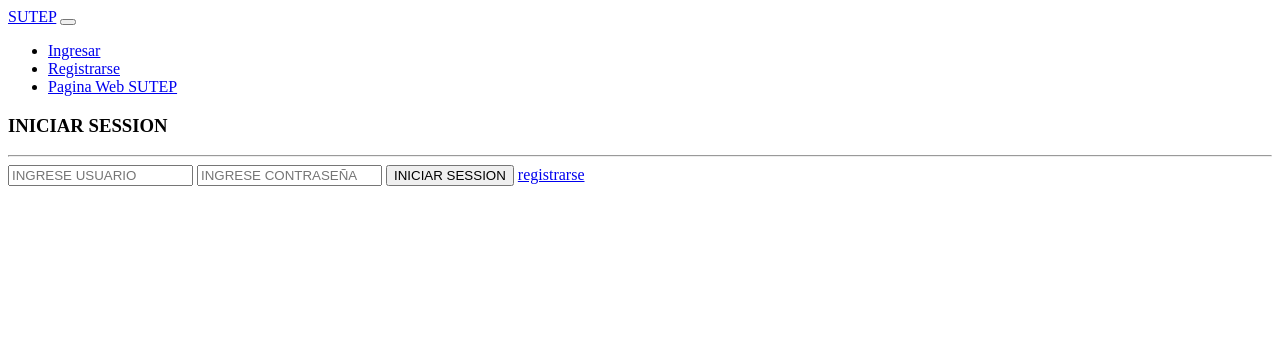
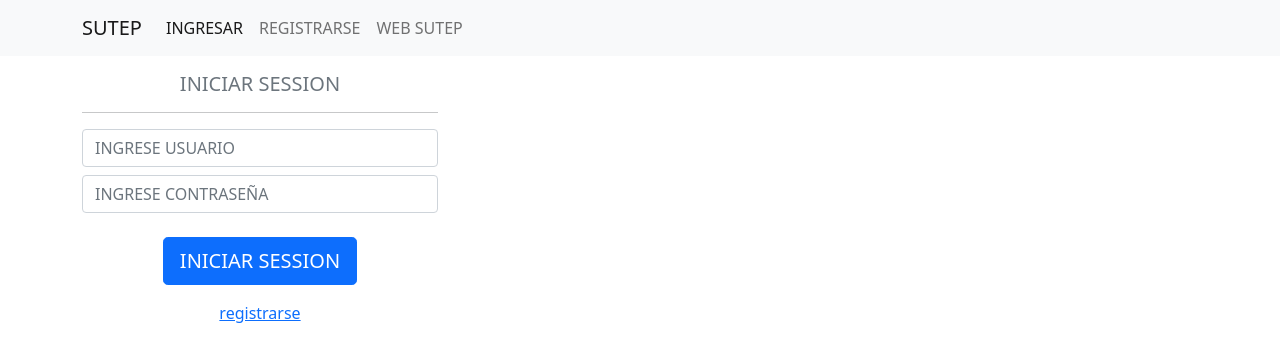
Before and after one commit to KevinQL/sutea2021-covid, a PHP site: template views/login.php in a window 1280 px wide. Shown: the top 362 px of the page. Run offline with PHP 8.4, Linux system fonts and the light colour scheme; the template is opened without the code that fills it, so the values that code supplies are empty.

Commit message:
...1 2 3

```diff
--- a/views/js/main.js
+++ b/views/js/main.js
@@ -110,11 +110,12 @@ function eval_loginUser(){
  *
  */
 function execute_loginUser(){
+    sweetModalMin('INICIANDO...!','top-start',900,'success')
     if(eval_loginUser()){
         let dataHTML = dataHTML_loginUser();
         let {txt_userv, txt_passwordv} = dataHTML.value;
         //let {txt_user, txt_password} = dataHTML.element;
-
+        console.log(txt_userv, txt_passwordv);
         fetchKev('POST',{
             id:'SESSION-USER',
             txt_userv,
--- a/views/login.php
+++ b/views/login.php
@@ -1,24 +1,25 @@
-<!DOCTYPE html>
-<html lang="es">
+<!doctype html>
+<html lang="en">
   <head>
+    <!-- Required meta tags -->
+    <meta charset="utf-8">
+    <meta name="viewport" content="width=device-width, initial-scale=1">
 
     <?php
         include_once("views/modules/cdnsheader.html");
     ?>
 
-    <title>INICIAR SESSION</title>
+    <title>LOGIN</title>
   </head>
   <body>
-
     <!-- NAVEGACION -->
     <?php
         include_once("views/modules/navegacion_inicio.html");
     ?>
 
-    <!-- contenido form-->
+    <!-- contenido form -->
     <div class="container my-3">
-       <div class="container">
-           <div class="row">
+        <div class="row text-center">
             <div class="col-md-4 form-group">
                  <h3 class="text-center lead text-muted">INICIAR SESSION</h3>
                  <hr>
@@ -26,12 +27,11 @@
                  <input type="password" id="txt_password" class="form-control text-uppercase my-2" placeholder="INGRESE CONTRASEÑA"
                  >
                  <input type="submit" class="btn btn-primary btn-lg btn-block my-3" value="INICIAR SESSION" onclick="execute_loginUser()">
-
+                 <br>
                  <a href="?pg=usuario_registro">registrarse</a>
              </div>
              <div class="col-md-3 text-center p-5 d-none cargando">
                  <i class="fas fa-spinner fa-pulse fa-3x"></i>
-                </div>
              </div>
          </div>
     </div>
--- a/views/modules/cdnsfooter.html
+++ b/views/modules/cdnsfooter.html
@@ -1,8 +1,13 @@
-
-    <!-- Optional JavaScript -->
-    <!-- jQuery first, then Popper.js, then Bootstrap JS or Other :v -->
 
 
+    <!-- Option 1: Bootstrap Bundle with Popper -->
+    <script src="https://cdn.jsdelivr.net/npm/bootstrap@5.0.0-beta2/dist/js/bootstrap.bundle.min.js" integrity="sha384-b5kHyXgcpbZJO/tY9Ul7kGkf1S0CWuKcCD38l8YkeH8z8QjE0GmW1gYU5S9FOnJ0" crossorigin="anonymous"></script>
+
+    <!-- Option 2: Separate Popper and Bootstrap JS -->
+    <!--
+    <script src="https://cdn.jsdelivr.net/npm/@popperjs/core@2.6.0/dist/umd/popper.min.js" integrity="sha384-KsvD1yqQ1/1+IA7gi3P0tyJcT3vR+NdBTt13hSJ2lnve8agRGXTTyNaBYmCR/Nwi" crossorigin="anonymous"></script>
+    <script src="https://cdn.jsdelivr.net/npm/bootstrap@5.0.0-beta2/dist/js/bootstrap.min.js" integrity="sha384-nsg8ua9HAw1y0W1btsyWgBklPnCUAFLuTMS2G72MMONqmOymq585AcH49TLBQObG" crossorigin="anonymous"></script>
+    -->
 
 
     <!-- script me -->
--- a/views/modules/cdnsheader.html
+++ b/views/modules/cdnsheader.html
@@ -1,8 +1,11 @@
     <!-- Required meta tags -->
-    <meta charset="utf-8">
-    <meta name="viewport" content="width=device-width, initial-scale=1, shrink-to-fit=no">
+    <!-- <meta charset="utf-8">
+    <meta name="viewport" content="width=device-width, initial-scale=1, shrink-to-fit=no"> -->
 
     <!-- scripts and other files -->
+    <!-- Bootstrap CSS -->
+    <link href="https://cdn.jsdelivr.net/npm/bootstrap@5.0.0-beta2/dist/css/bootstrap.min.css" rel="stylesheet" integrity="sha384-BmbxuPwQa2lc/FVzBcNJ7UAyJxM6wuqIj61tLrc4wSX0szH/Ev+nYRRuWlolflfl" crossorigin="anonymous">
+
 
     <!-- Styles me yio -->
     <link rel="stylesheet" href="./views/css/main.css">
--- a/views/modules/navegacion_inicio.html
+++ b/views/modules/navegacion_inicio.html
@@ -1,23 +1,24 @@
-<div class=" bg-primary">
+<header class="">
+  <nav class="navbar navbar-expand-lg navbar-light bg-light">
     <div class="container">
-      <nav class="navbar navbar-expand-lg navbar-dark bg-primary">
       <a class="navbar-brand" href="#">SUTEP</a>
-        <button class="navbar-toggler" type="button" data-toggle="collapse" data-target="#navbarNavDropdown" aria-controls="navbarNavDropdown" aria-expanded="false" aria-label="Toggle navigation">
+      <button class="navbar-toggler" type="button" data-bs-toggle="collapse" data-bs-target="#navbarNavDropdown" aria-controls="navbarNavDropdown" aria-expanded="false" aria-label="Toggle navigation">
         <span class="navbar-toggler-icon"></span>
       </button>
-        <div class="collapse navbar-collapse " id="navbarNavDropdown">
-          <ul class="navbar-nav ml-auto">
+      <div class="collapse navbar-collapse" id="navbarNavDropdown">
+        <ul class="navbar-nav">
           <li class="nav-item">
-                <a class="nav-link" href="?pg=login">Ingresar</a>
+            <a class="nav-link active" aria-current="page" href="?pg=login">INGRESAR</a>
           </li>
           <li class="nav-item">
-              <a class="nav-link" href="?pg=usuario_registro">Registrarse</a>
+            <a class="nav-link" href="?pg=usuario_registro">REGISTRARSE</a>
           </li>
           <li class="nav-item">
-              <a class="nav-link" target="_blank" href="?pg=page_sutep&d=itecfolder/Zb5CzbRI#S3kKL9gKEY6TKNxdnERKYQ">Pagina Web SUTEP</a>
+            <a class="nav-link" target="_blank" href="?pg=page_sutep&d=itecfolder/Zb5CzbRI#S3kKL9gKEY6TKNxdnERKYQ">WEB SUTEP</a>
           </li>
+
         </ul>
       </div>
+    </div>
   </nav>
-  </div>
-</div>
+</header>
```
Also changed, not shown: views/page_sutep.php (+0 -7 lines), public/modules/cdnsfooter.html (added), public/modules/cdnsheader.html (added). Lines whose indentation alone changed are shown as unchanged.
